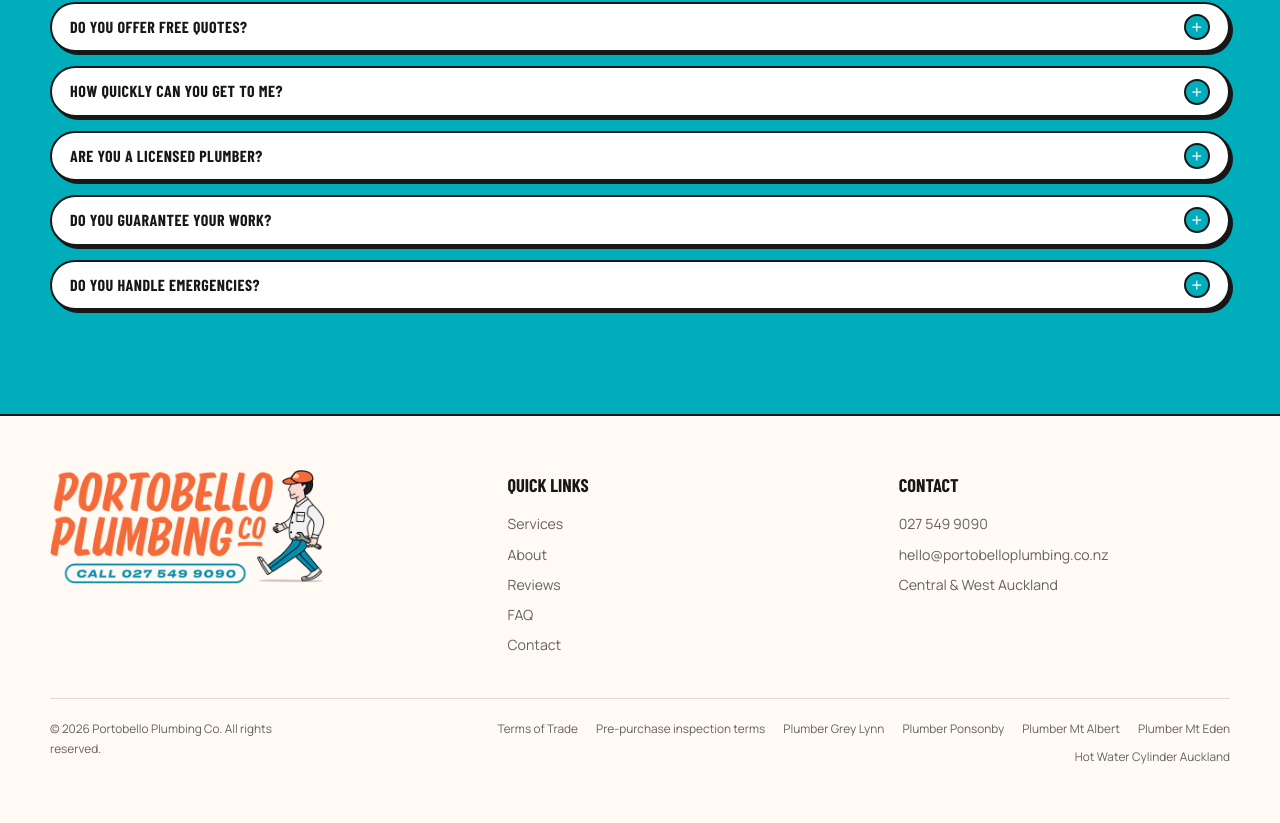
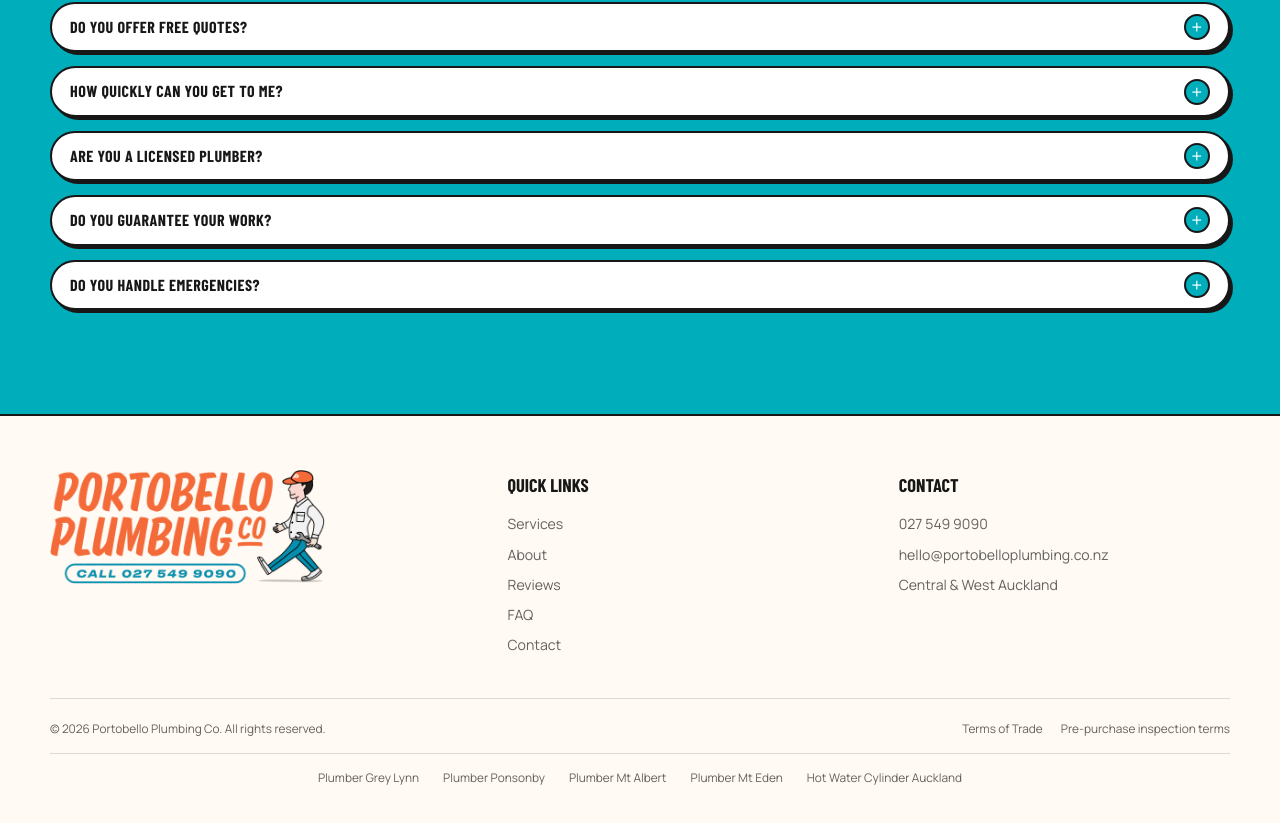
Before and after one commit to johnnyelton85/Portobello-Website-, a Next.js app: page / in a window 1280 px wide. Shown: the part 7056-7879 px from the top of the page. Built offline with nearby package versions, Linux system fonts and the light colour scheme; a web font is replaced by a local one.

Commit message:
Balance footer links: legal terms inline with copyright, area pages centred below
Co-authored-by: johnnyelton85 <johnnyelton85@users.noreply.github.com>

```diff
--- a/app/globals.css
+++ b/app/globals.css
@@ -1203,6 +1203,18 @@ main {
   gap: 8px 18px;
 }
 
+.footer__pages {
+  display: flex;
+  flex-wrap: wrap;
+  justify-content: center;
+  gap: 8px 24px;
+  margin-top: 14px;
+  padding-top: 14px;
+  border-top: 1px solid var(--line);
+  color: var(--muted);
+  font-size: 0.74rem;
+}
+
 .footer__legal a,
 .legal-footer a {
   text-decoration: underline;
--- a/app/page.tsx
+++ b/app/page.tsx
@@ -517,12 +517,14 @@ function Footer() {
           <div className="footer__legal">
             <a href="/terms">Terms of Trade</a>
             <a href="/pre-purchase-terms">Pre-purchase inspection terms</a>
-            <a href="/plumber-grey-lynn">Plumber Grey Lynn</a>
-            <a href="/plumber-ponsonby">Plumber Ponsonby</a>
-            <a href="/plumber-mt-albert">Plumber Mt Albert</a>
-            <a href="/plumber-mt-eden">Plumber Mt Eden</a>
-            <a href="/hot-water-cylinder-auckland">Hot Water Cylinder Auckland</a>
           </div>
+        </div>
+        <div className="footer__pages">
+          <a href="/plumber-grey-lynn">Plumber Grey Lynn</a>
+          <a href="/plumber-ponsonby">Plumber Ponsonby</a>
+          <a href="/plumber-mt-albert">Plumber Mt Albert</a>
+          <a href="/plumber-mt-eden">Plumber Mt Eden</a>
+          <a href="/hot-water-cylinder-auckland">Hot Water Cylinder Auckland</a>
         </div>
       </div>
     </footer>
--- a/components/landing-page.tsx
+++ b/components/landing-page.tsx
@@ -251,12 +251,14 @@ export function LandingPage({
             <span>© {new Date().getFullYear()} Portobello Plumbing Co. All rights reserved.</span>
             <div className="footer__legal">
               <Link href="/terms">Terms of Trade</Link>
-              <Link href="/plumber-grey-lynn">Plumber Grey Lynn</Link>
-              <Link href="/plumber-ponsonby">Plumber Ponsonby</Link>
-              <Link href="/plumber-mt-albert">Plumber Mt Albert</Link>
-              <Link href="/plumber-mt-eden">Plumber Mt Eden</Link>
-              <Link href="/hot-water-cylinder-auckland">Hot Water Cylinder Auckland</Link>
             </div>
+          </div>
+          <div className="footer__pages">
+            <Link href="/plumber-grey-lynn">Plumber Grey Lynn</Link>
+            <Link href="/plumber-ponsonby">Plumber Ponsonby</Link>
+            <Link href="/plumber-mt-albert">Plumber Mt Albert</Link>
+            <Link href="/plumber-mt-eden">Plumber Mt Eden</Link>
+            <Link href="/hot-water-cylinder-auckland">Hot Water Cylinder Auckland</Link>
           </div>
         </div>
       </footer>
```
